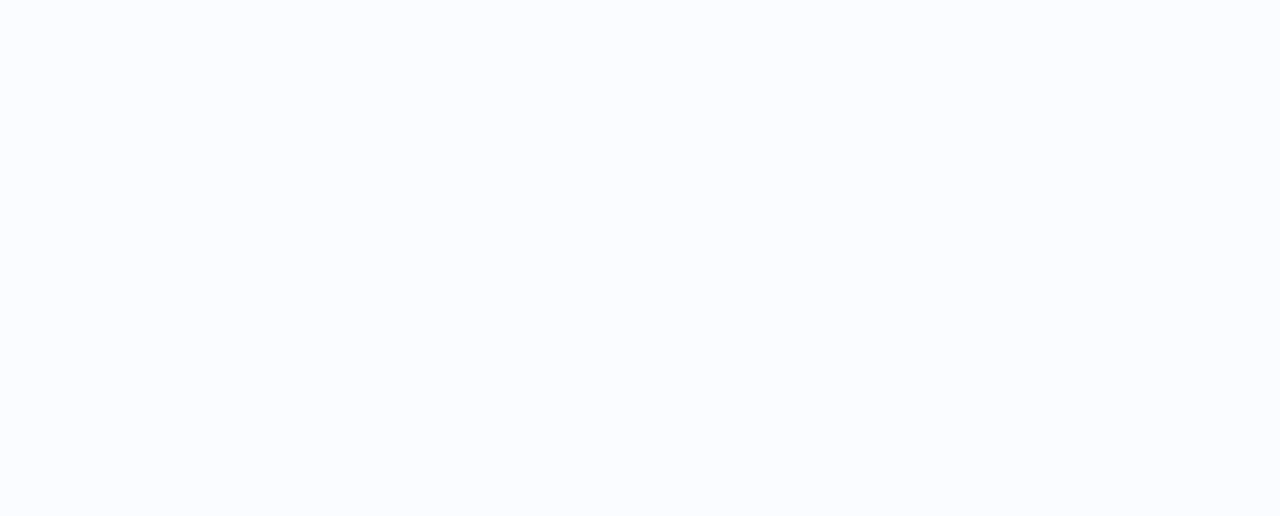
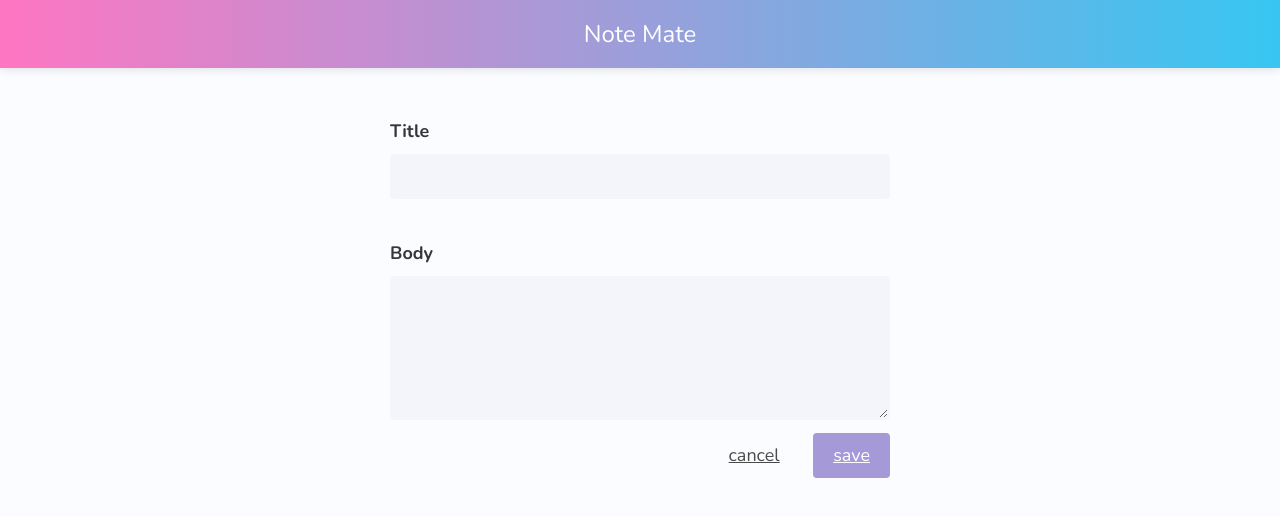
Before and after one commit to annagriffin/notes-app, an Angular app: page /1 in a window 1280 px wide. Before the commit this address led to /. Shown: the top 516 px of the page. Built offline with nearby package versions, Linux system fonts and the light colour scheme.

Commit message:
adding note details

```diff
--- a/src/app/app-routing.module.ts
+++ b/src/app/app-routing.module.ts
@@ -2,11 +2,13 @@
 import { Routes, RouterModule } from '@angular/router';
 import { NotesListComponent } from './pages/notes-list/notes-list.component';
 import { MainLayoutComponent } from './pages/main-layout/main-layout.component';
+import { NoteDetailsComponent } from './pages/note-details/note-details.component';
 
 
 const routes: Routes = [
   { path: '', component: MainLayoutComponent, children: [
-    { path: '', component: NotesListComponent }
+    { path: '', component: NotesListComponent },
+    { path: ':id', component: NoteDetailsComponent }
   ] }
 ];
 
--- a/src/app/note-card/note-card.component.html
+++ b/src/app/note-card/note-card.component.html
@@ -1,8 +1,12 @@
 <div #container class="note-card-container">
 <div class="note-card-content">
-  <h1 class="note-card-title">Lorem ipsm</h1>
+  <h1 class="note-card-title">{{ title }}</h1>
 
-  <div class="note-card-body">Lorem ipsm - this is the body</div>
+  <div #bodyText class="note-card-body">
+    <p>{{ body }}</p>
+    <div #truncator class="fade-out-truncation"></div>
+
+  </div>
 </div>
 
 <div class="x-button"></div>
--- a/src/app/note-card/note-card.component.scss
+++ b/src/app/note-card/note-card.component.scss
@@ -10,11 +10,13 @@
 
   &:hover {
     cursor: pointer;
-    box-shadow: 0 0 0 4px rgba(black, 0.068);
+    box-shadow: 0px 0px 0px 4px rgba(black, 0.068);
 
     .x-button {
-      opacity: 1;
-      transition-delay: 0.35s;
+        opacity: 1;
+        transform: scale(1);
+
+        transition-delay: 0.35s;
     }
   }
 
@@ -27,6 +29,29 @@
       font-weight: bold;
       color: $purple;
     }
+
+
+    .note-card-body {
+      position: relative;
+      color: #555;
+
+      // max height before turncated
+      max-height: 80px;
+      overflow: hidden;
+
+      .fade-out-truncation {
+        position: absolute;
+
+        pointer-events: none;
+
+
+        bottom: 0;
+        height: 50%;
+        width: 100%;
+        background: linear-gradient(to bottom, rgba(white, 0) 0%, rgba(white, 0.8) 50%, white 100%);
+      }
+    }
+
   }
 }
 
@@ -45,9 +70,19 @@
 
   border-radius: 4px;
 
-  transition: opactiy 0.2s ease-out;
+  transition: opacity 0.2s ease-out, transform 0.2s ease-out;
 
 
   // hide button
   opacity: 0;
+  transform: scale(0.35);
+
+
+  &:hover {
+    background-color: darken($light-red, 2%);
+  }
+
+  &:active {
+      background-color: darken($light-red, 4%);
+  }
 }
--- a/src/app/note-card/note-card.component.ts
+++ b/src/app/note-card/note-card.component.ts
@@ -1,4 +1,4 @@
-import { Component, OnInit } from '@angular/core';
+import { Component, OnInit, ViewChild, ElementRef, Renderer2, Input } from '@angular/core';
 
 @Component({
   selector: 'app-note-card',
@@ -7,9 +7,24 @@
 })
 export class NoteCardComponent implements OnInit {
 
-  constructor() { }
+  @Input() title: string;
+  @Input() body: string;
+
+  @ViewChild('truncator', {static: true}) truncator: ElementRef<HTMLElement>;
+  @ViewChild('bodyText', {static: true}) bodyText: ElementRef<HTMLElement>;
+
+  constructor(private renderer: Renderer2) { }
 
   ngOnInit() {
+    // if oveflow display truncator, else hide it
+    let style = window.getComputedStyle(this.bodyText.nativeElement, null);
+    let viewableHeight = parseInt(style.getPropertyValue("height"), 10);
+
+    if (this.bodyText.nativeElement.scrollHeight > viewableHeight) {
+      this.renderer.setStyle(this.truncator.nativeElement, 'display', 'block');
+    } else {
+      this.renderer.setStyle(this.truncator.nativeElement, 'display', 'none');
+    }
   }
 
 }
--- /dev/null
+++ b/src/app/pages/note-details/note-details.component.html
@@ -0,0 +1,34 @@
+<div class="form-container">
+  <form #noteForm="ngForm" (ngSubmit)="onSubmit(noteForm)">
+    <div class="field">
+      <label class="label">Title</label>
+      <div class="control">
+        <input type="text" required class="input">
+      </div>
+    </div>
+
+    <br>
+
+    <div class="field">
+      <label class="label">Body</label>
+      <div class="control">
+        <textarea class="textarea"></textarea>
+      </div>
+    </div>
+
+
+    <div class="field is-grouped is-pulled-right">
+      <div class="control">
+        <button class="button is-text" type="button">
+          cancel
+        </button>
+      </div>
+      <div class="control">
+        <button class="button is-text is-primary" type="submit">
+          save
+        </button>
+      </div>
+    </div>
+
+  </form>
+</div>
--- /dev/null
+++ b/src/app/pages/note-details/note-details.component.scss
@@ -0,0 +1,6 @@
+.form-container {
+  max-width: 500px;
+  margin: auto;
+
+  margin-top: 50px;
+}
--- /dev/null
+++ b/src/app/pages/note-details/note-details.component.ts
@@ -0,0 +1,20 @@
+import { Component, OnInit } from '@angular/core';
+import { NgForm } from '@angular/forms';
+
+@Component({
+  selector: 'app-note-details',
+  templateUrl: './note-details.component.html',
+  styleUrls: ['./note-details.component.scss']
+})
+export class NoteDetailsComponent implements OnInit {
+
+  constructor() { }
+
+  ngOnInit() {
+  }
+
+  onSubmit(form: NgForm) {
+    console.log("form");
+  }
+
+}
--- a/src/app/pages/notes-list/notes-list.component.html
+++ b/src/app/pages/notes-list/notes-list.component.html
@@ -13,7 +13,11 @@
   </div>
 
   <div class="notes-list">
+    <app-note-card [title]="cardTitle" [body]="cardBody"></app-note-card>
     <app-note-card></app-note-card>
+    <app-note-card></app-note-card>
+
+
   </div>
 
 
--- a/src/app/pages/notes-list/notes-list.component.scss
+++ b/src/app/pages/notes-list/notes-list.component.scss
@@ -10,3 +10,9 @@
 .notes-list {
   margin-top: 35px;
 }
+
+
+app-note-card {
+  display: block;
+  margin-bottom: 25px;
+}
--- a/src/app/pages/notes-list/notes-list.component.ts
+++ b/src/app/pages/notes-list/notes-list.component.ts
@@ -7,6 +7,8 @@
 })
 export class NotesListComponent implements OnInit {
 
+  cardTitle: string = "abc";
+  cardBody: string = "hi there this is bosy text la la la";
   constructor() { }
 
   ngOnInit() {
```
Also changed, not shown: src/app/app.module.ts (+7 -2 lines).
